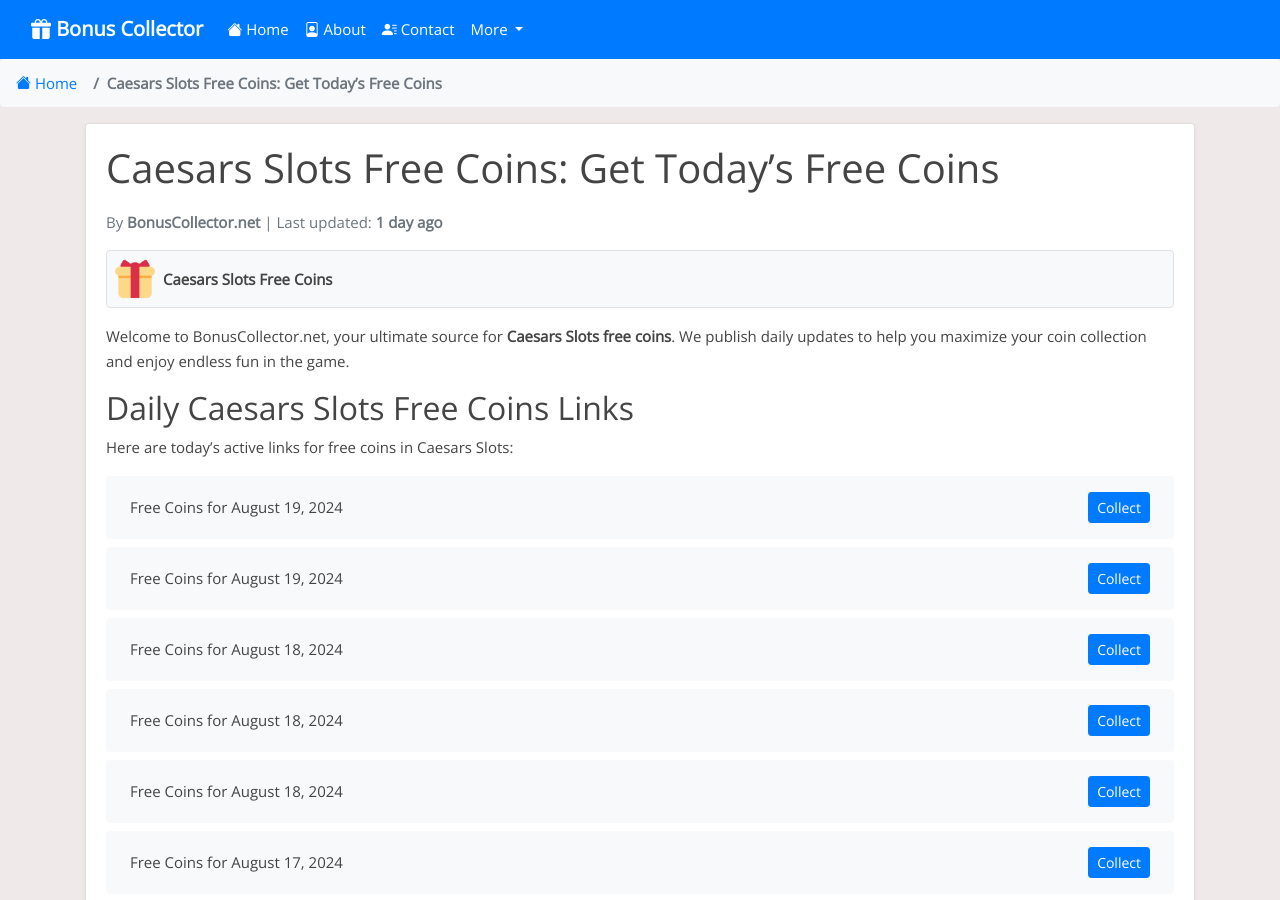
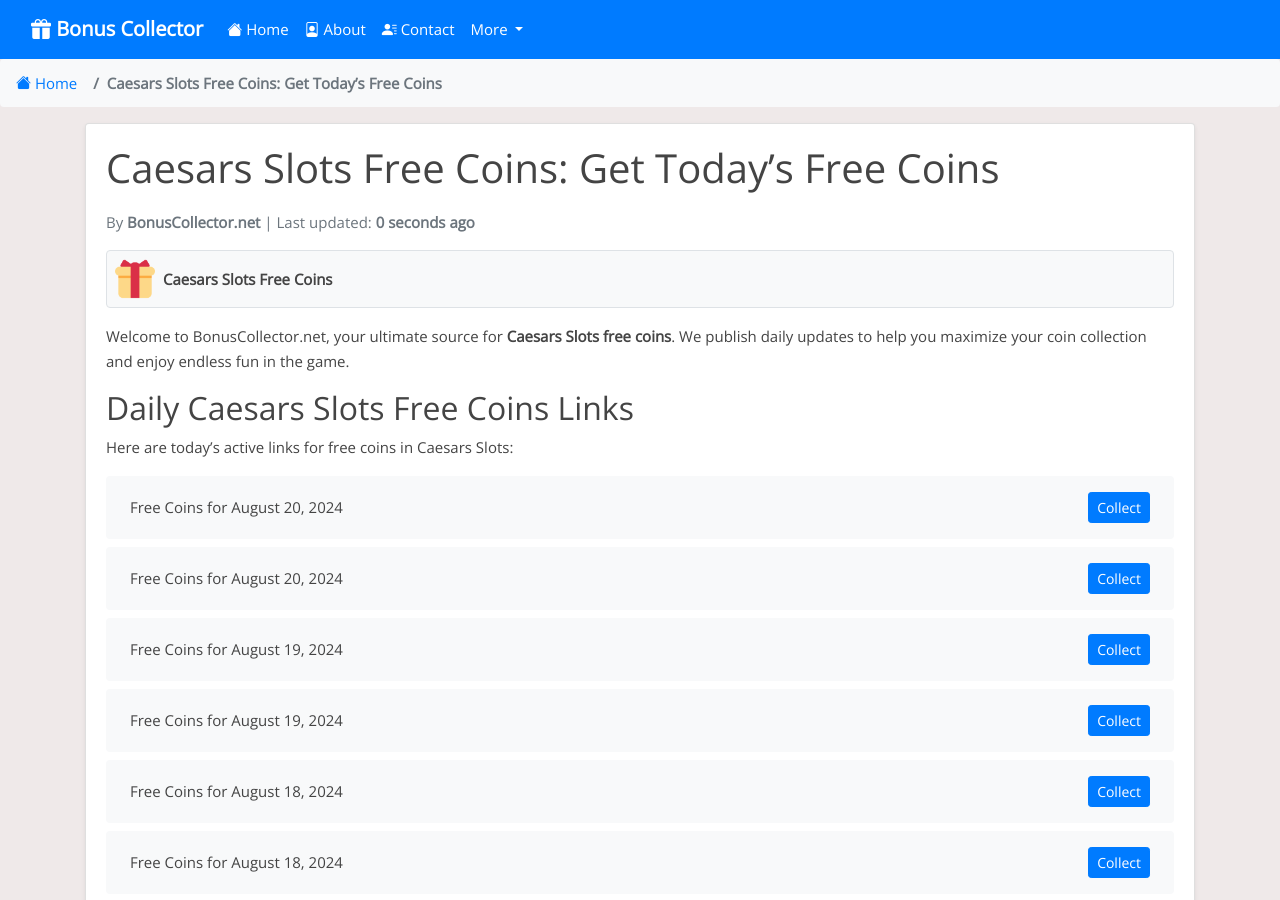
Before and after one commit to Prollad99/bs-net, a Jekyll site: the page built from _posts/2024-07-04-caesars-slots.md, in a window 1280 px wide and 900 px high. Built offline with Jekyll 4.4.1, drawn with Linux system fonts in a browser that asks for light colours; nearby versions of some CDN libraries; comment, search, counter and statistics services are not loaded; some of the changed text lies outside the part shown.

Commit message:
Update caesars-slots reward links and last modified date

```diff
--- a/_data/include_files.yml
+++ b/_data/include_files.yml
@@ -26,7 +26,7 @@
   last_modified: 2024-08-19 03:35:38
 
 caesars-slots.html:
-  last_modified: 2024-08-19 03:35:37
+  last_modified: 2024-08-20 03:36:51
 
 jackpot-world.html:
   last_modified: 2024-08-19 08:37:46
--- a/_includes/caesars-slots.html
+++ b/_includes/caesars-slots.html
@@ -1,4 +1,12 @@
 <ul class="list-group mt-3 mb-4">
+  <li class="list-group-item d-flex justify-content-between align-items-center">
+    <span>Free Coins for August 20, 2024</span>
+    <a href="https://d10x.co/CaesarsSlots/BMw7B" class="btn btn-primary btn-sm">Collect</a>
+  </li>
+  <li class="list-group-item d-flex justify-content-between align-items-center">
+    <span>Free Coins for August 20, 2024</span>
+    <a href="https://d10x.co/CaesarsSlots/lF2rW" class="btn btn-primary btn-sm">Collect</a>
+  </li>
   <li class="list-group-item d-flex justify-content-between align-items-center">
     <span>Free Coins for August 19, 2024</span>
     <a href="https://d10x.co/CaesarsSlots/wlgsT" class="btn btn-primary btn-sm">Collect</a>
@@ -391,12 +399,4 @@
     <span>Free Coins for Invalid Date</span>
     <a href="https://d10x.co/CaesarsSlots/DV5JD" class="btn btn-primary btn-sm">Collect</a>
   </li>
-  <li class="list-group-item d-flex justify-content-between align-items-center">
-    <span>Free Coins for Invalid Date</span>
-    <a href="https://d10x.co/CaesarsSlots/rrZVW" class="btn btn-primary btn-sm">Collect</a>
-  </li>
-  <li class="list-group-item d-flex justify-content-between align-items-center">
-    <span>Free Coins for Invalid Date</span>
-    <a href="https://caesarsgames.playtika.com/redirector/?coupon_token=1_3_1721260806281_f4gy03ge" class="btn btn-primary btn-sm">Collect</a>
-  </li>
 </ul>
```
Also changed, not shown: links-json/caesars-slots.json (+8 -6 lines).
